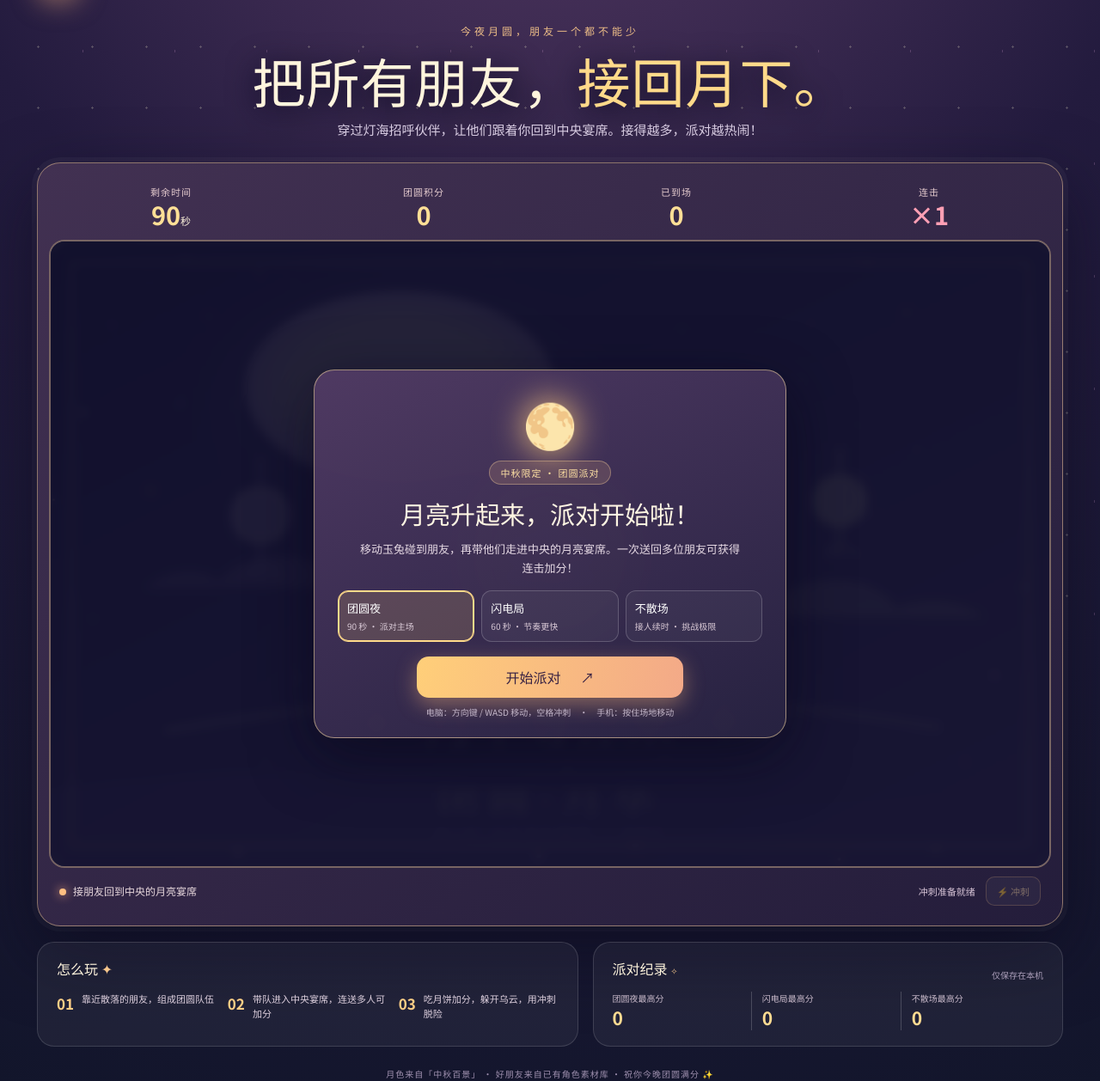
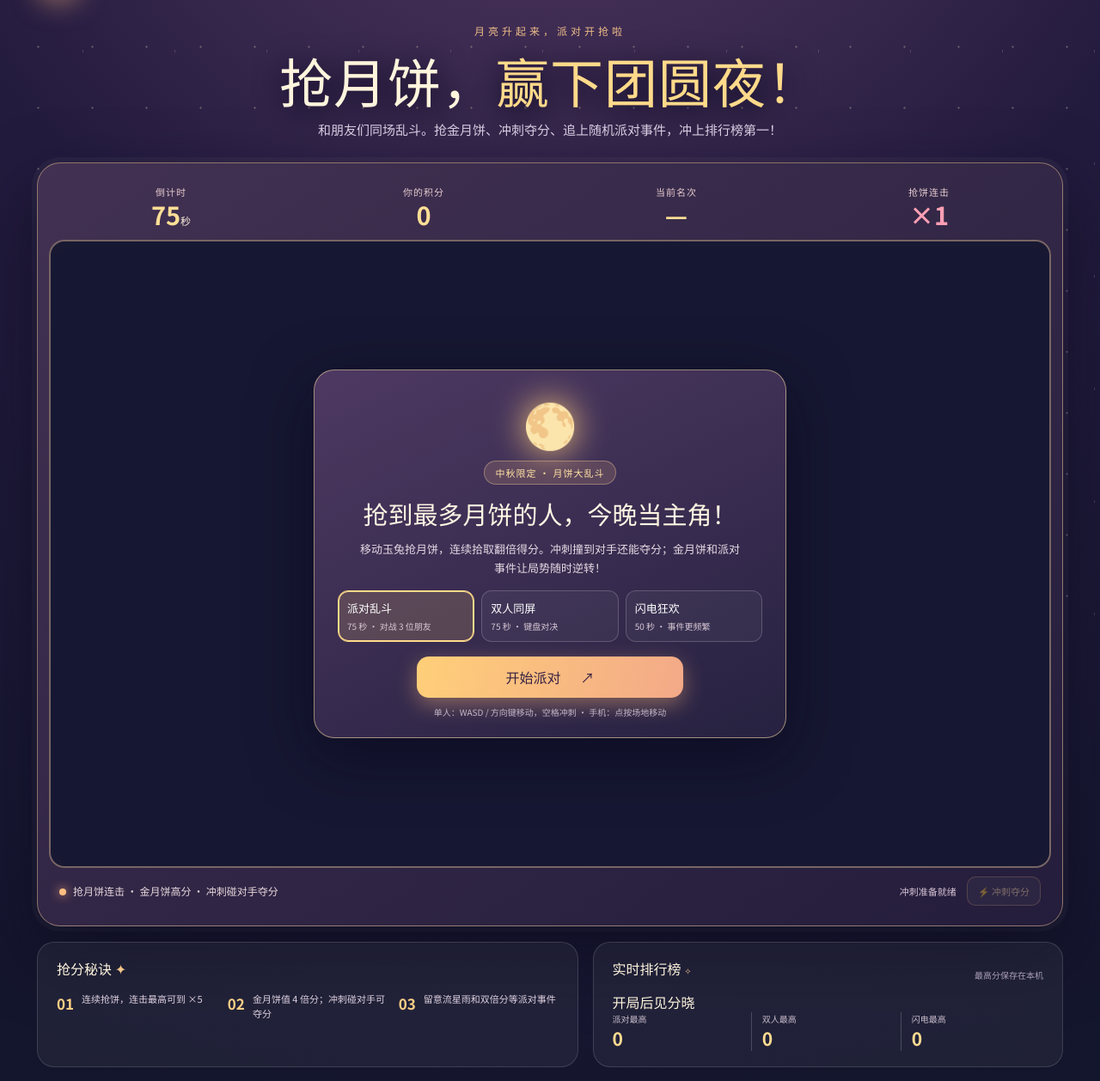
Before and after one commit to kunruiw1991/mid-autumn-reunion-party, a plain HTML site: page index.html in a window 1280 px wide. Shown: the part 73-1331 px from the top of the page at 86% size. Drawn offline with Linux system fonts and the light colour scheme.

Commit message:
Redesign arcade party game: index.html

```diff
--- a/index.html
+++ b/index.html
@@ -17,42 +17,43 @@
     </header>
 
     <section class="intro">
-      <div class="eyebrow">今夜月圆，朋友一个都不能少</div>
-      <h1>把所有朋友，<em>接回月下。</em></h1>
-      <p>穿过灯海招呼伙伴，让他们跟着你回到中央宴席。接得越多，派对越热闹！</p>
+      <div class="eyebrow">月亮升起来，派对开抢啦</div>
+      <h1>抢月饼，<em>赢下团圆夜！</em></h1>
+      <p>和朋友们同场乱斗。抢金月饼、冲刺夺分、追上随机派对事件，冲上排行榜第一！</p>
     </section>
 
     <section class="game-frame" aria-label="中秋大团圆游戏">
       <div class="hud">
-        <div class="stat"><span>剩余时间</span><strong id="timeLabel">90</strong><small>秒</small></div>
-        <div class="stat"><span>团圆积分</span><strong id="scoreLabel">0</strong></div>
-        <div class="stat"><span>已到场</span><strong id="guestsLabel">0</strong></div>
-        <div class="stat combo"><span>连击</span><strong id="comboLabel">×1</strong></div>
+        <div class="stat"><span>倒计时</span><strong id="timeLabel">75</strong><small>秒</small></div>
+        <div class="stat"><span>你的积分</span><strong id="scoreLabel">0</strong></div>
+        <div class="stat"><span>当前名次</span><strong id="rankLabel">—</strong></div>
+        <div class="stat combo"><span>抢饼连击</span><strong id="comboLabel">×1</strong></div>
       </div>
-      <div class="arena-wrap"><canvas id="arena" width="960" height="600" aria-label="游戏场地：移动玉兔接朋友，并带他们回到中央宴席"></canvas>
+      <div class="arena-wrap"><canvas id="arena" width="960" height="600" aria-label="月饼乱斗场地：移动角色抢月饼，冲刺可夺走对手积分"></canvas>
         <div id="toast" class="toast" role="status" aria-live="polite"></div>
+        <div id="eventBanner" class="event-banner" aria-live="polite"></div>
         <div id="overlay" class="overlay">
           <div class="overlay-card">
             <span id="overlayArt" class="overlay-art">🌕</span>
-            <div class="pill" id="overlayKicker">中秋限定 · 团圆派对</div>
-            <h2 id="overlayTitle">月亮升起来，派对开始啦！</h2>
-            <p id="overlayBody">移动玉兔碰到朋友，再带他们走进中央的月亮宴席。一次送回多位朋友可获得连击加分！</p>
+            <div class="pill" id="overlayKicker">中秋限定 · 月饼大乱斗</div>
+            <h2 id="overlayTitle">抢到最多月饼的人，今晚当主角！</h2>
+            <p id="overlayBody">移动玉兔抢月饼，连续拾取翻倍得分。冲刺撞到对手还能夺分；金月饼和派对事件让局势随时逆转！</p>
             <div id="modePicker" class="modes" role="group" aria-label="选择玩法">
-              <button class="mode selected" data-mode="classic"><b>团圆夜</b><small>90 秒 · 派对主场</small></button>
-              <button class="mode" data-mode="rush"><b>闪电局</b><small>60 秒 · 节奏更快</small></button>
-              <button class="mode" data-mode="endless"><b>不散场</b><small>接人续时 · 挑战极限</small></button>
+              <button class="mode selected" data-mode="party"><b>派对乱斗</b><small>75 秒 · 对战 3 位朋友</small></button>
+              <button class="mode" data-mode="duo"><b>双人同屏</b><small>75 秒 · 键盘对决</small></button>
+              <button class="mode" data-mode="rush"><b>闪电狂欢</b><small>50 秒 · 事件更频繁</small></button>
             </div>
             <button id="startBtn" class="primary">开始派对 <span>↗</span></button>
-            <small id="overlayHint" class="hint">电脑：方向键 / WASD 移动，空格冲刺　·　手机：按住场地移动</small>
+            <small id="overlayHint" class="hint">单人：WASD / 方向键移动，空格冲刺 · 手机：点按场地移动</small>
           </div>
         </div>
       </div>
-      <div class="toolbar"><div class="mission"><span class="pulse"></span><span id="missionLabel">接朋友回到中央的月亮宴席</span></div><div class="controls"><span id="dashStatus">冲刺准备就绪</span><button id="dashBtn" class="dash-btn" disabled>⚡ 冲刺</button></div></div>
+      <div class="toolbar"><div class="mission"><span class="pulse"></span><span id="missionLabel">抢月饼连击 · 金月饼高分 · 冲刺碰对手夺分</span></div><div class="controls"><span id="dashStatus">冲刺准备就绪</span><button id="dashBtn" class="dash-btn" disabled>⚡ 冲刺夺分</button></div></div>
     </section>
 
     <section class="bottom-grid">
-      <div class="guide card"><h3>怎么玩 <span>✦</span></h3><div class="guide-steps"><div><b>01</b><span>靠近散落的朋友，组成团圆队伍</span></div><div><b>02</b><span>带队进入中央宴席，连送多人可加分</span></div><div><b>03</b><span>吃月饼加分，躲开乌云，用冲刺脱险</span></div></div></div>
-      <div class="record card"><div class="record-head"><h3>派对纪录 <span>✧</span></h3><span>仅保存在本机</span></div><div class="records"><div><small>团圆夜最高分</small><strong id="bestClassic">0</strong></div><div><small>闪电局最高分</small><strong id="bestRush">0</strong></div><div><small>不散场最高分</small><strong id="bestEndless">0</strong></div></div></div>
+      <div class="guide card"><h3>抢分秘诀 <span>✦</span></h3><div class="guide-steps"><div><b>01</b><span>连续抢饼，连击最高可到 ×5</span></div><div><b>02</b><span>金月饼值 4 倍分；冲刺碰对手可夺分</span></div><div><b>03</b><span>留意流星雨和双倍分等派对事件</span></div></div></div>
+      <div class="record card"><div class="record-head"><h3>实时排行榜 <span>✧</span></h3><span id="recordHint">最高分保存在本机</span></div><div id="leaderboard" class="leaderboard">开局后见分晓</div><div class="records"><div><small>派对最高</small><strong id="bestParty">0</strong></div><div><small>双人最高</small><strong id="bestDuo">0</strong></div><div><small>闪电最高</small><strong id="bestRush">0</strong></div></div></div>
     </section>
     <footer>月色来自「中秋百景」 · 好朋友来自已有角色素材库 · 祝你今晚团圆满分 ✨</footer>
   </main>
```
